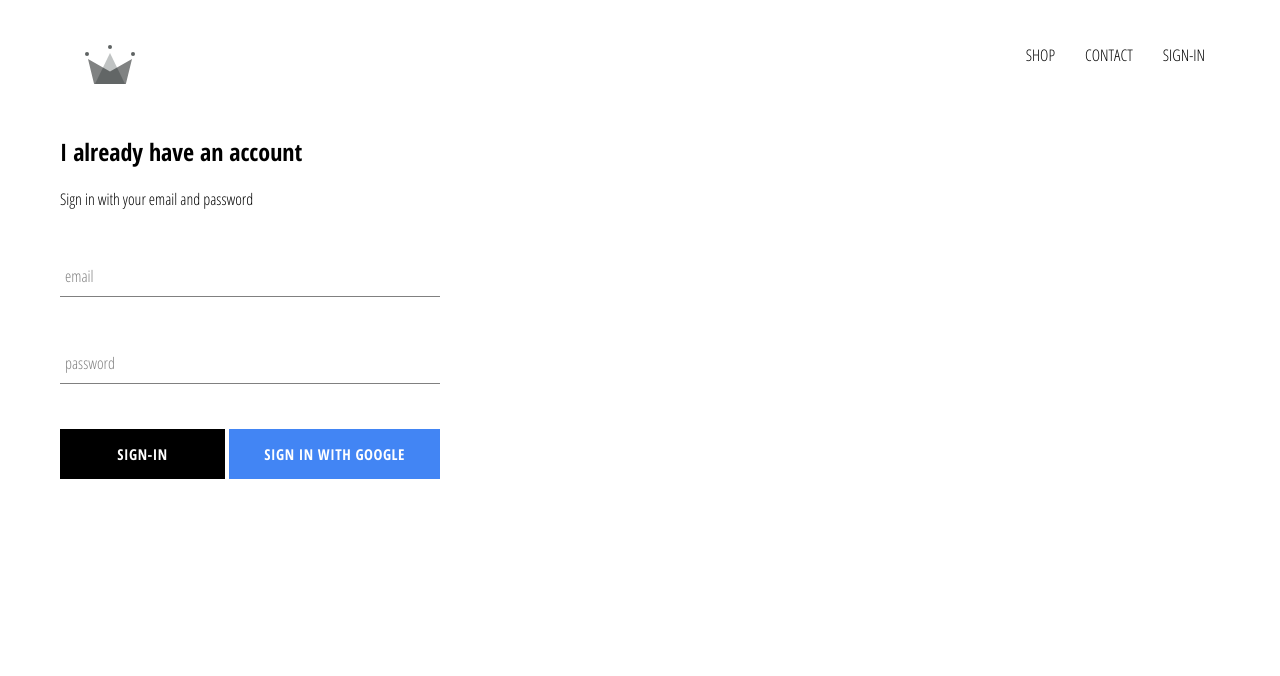
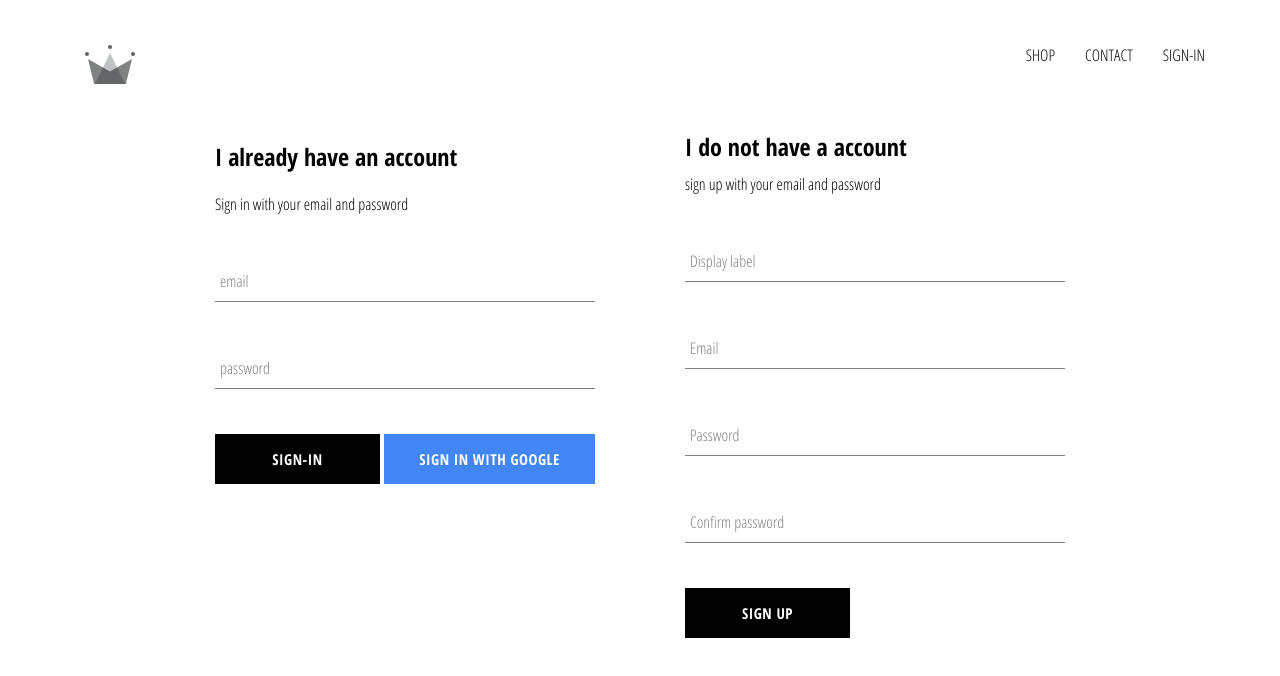
Before and after one commit to Vaibhav-aka-1/leewayhertz-project, a React (Create React App) app: page /signin in a window 1280 px wide. Shown: the top 676 px of the page. Built offline with nearby package versions, Linux system fonts and the light colour scheme; no server answers.

Commit message:
Adding sign-up feature

```diff
--- a/package.json
+++ b/package.json
@@ -6,7 +6,7 @@
     "@testing-library/jest-dom": "^5.11.4",
     "@testing-library/react": "^11.1.0",
     "@testing-library/user-event": "^12.1.10",
-    "firebase": "^8.0.2",
+    "firebase": "^7.14.1",
     "node-sass": "^4.14.1",
     "react": "^17.0.1",
     "react-dom": "^17.0.1",
--- a/public/index.html
+++ b/public/index.html
@@ -40,5 +40,7 @@
       To begin the development, run `npm start` or `yarn start`.
       To create a production bundle, use `npm run build` or `yarn build`.
     -->
+    <!-- The core Firebase JS SDK is always required and must be listed first -->
+
   </body>
 </html>
--- a/src/App.js
+++ b/src/App.js
@@ -7,7 +7,7 @@
 import ShopPage from './pages/shop/shop.component';
 import SignInAndSignUp from './components/sign-in-and-sign-up/sign-in-and-sign-up.component';
 import Header from './components/header/header.component';
-import {auth} from './firebase/firebase.util';
+import {auth , createUserProfileDocument} from './firebase/firebase.util';
 
 
 class App extends React.Component {
@@ -23,10 +23,25 @@
   unsubscribeFromAuth = null;
 
   componentDidMount(){
-    this.unsubscribeFromAuth = auth.onAuthStateChanged(user => {
-      this.setState({currentUser: user});
-      console.log(user);
-    })
+    this.unsubscribeFromAuth = auth.onAuthStateChanged(async userAuth => {
+
+       if(userAuth){
+         const userRef = await createUserProfileDocument(userAuth);
+         userRef.onSnapshot(snapShot => {
+          this.setState({
+            currentUser: {
+              id: snapShot.id,
+              ...snapShot.data()
+            }
+          });
+          console.log(this.state);
+         });
+
+       }
+      else{
+        this.setState({currentUser: userAuth});
+      }
+    });
   }
 
   componentWillUnmount(){
--- a/src/components/sign-in-and-sign-up/sign-in-and-sign-up.component.jsx
+++ b/src/components/sign-in-and-sign-up/sign-in-and-sign-up.component.jsx
@@ -2,10 +2,13 @@
 import './sign-in-and-sign-up.style.scss';
 
 import SignIn from './../sign-in/sign-in.component';
+import SignUp from '../sign-up/sign-up.component';
+
 
 const SignInAndSignUp = () => (
     <div className = 'sign-in-and-sign-up'>
         <SignIn />
+        <SignUp />
     </div>
 
 );
--- a/src/components/sign-in-and-sign-up/sign-in-and-sign-up.style.scss
+++ b/src/components/sign-in-and-sign-up/sign-in-and-sign-up.style.scss
@@ -0,0 +1,6 @@
+.sign-in-and-sign-up {
+    width: 850px;
+    display: flex;
+    justify-content: space-between;
+    margin: 30px auto;
+}
--- a/src/components/sign-in/sign-in.component.jsx
+++ b/src/components/sign-in/sign-in.component.jsx
@@ -1,7 +1,7 @@
 import React from 'react';
 import './sign-in.style.scss';
 
-import FormInput from './../../form-input/form-input.component';
+import FormInput from '../form-input/form-input.component';
 import CustomButton from '../custom-button/custom-button.component';
 import {signInWithGoogle} from '../../firebase/firebase.util';
 
--- /dev/null
+++ b/src/components/sign-up/sign-up.component.jsx
@@ -0,0 +1,103 @@
+import React from 'react';
+import FormInput from '../form-input/form-input.component';
+import CustomButton from '../custom-button/custom-button.component';
+
+import {auth , createUserProfileDocument} from '../../firebase/firebase.util';
+
+import './sign-up.style.scss';
+
+class SignUp extends React.Component{
+    constructor(){
+        super();
+
+        this.state = {
+            displayName: '',
+            email: '',
+            password: '',
+            confirmPassword: ''
+        }
+    }
+
+    handleSubmit = async event => {
+        event.preventDefault();
+        const {displayName , email , password , confirmPassword} = this.state;
+        if(password !== confirmPassword){
+            alert("Password doesn't match");
+            return;
+        }
+        try{
+            const {user} = await auth.createUserWithEmailAndPassword(email,password);
+            await createUserProfileDocument(user , {displayName});
+            this.setState({
+                displayName: '',
+                email: '',
+                password: '',
+                confirmPassword: ''
+            });
+        }catch(error){
+            console.log(error);
+        }
+    }
+
+    handleChange = event => {
+        const {name , value} = event.target;
+
+        this.setState({[name]: value})
+    }
+
+
+    render(){
+        const {displayName , email , password , confirmPassword} = this.state;
+        return(
+            <div className='sign-up'>
+                <h2 className='title'>
+                    I do not have a account
+                </h2>
+                <span>sign up with your email and password</span>
+
+                <form className='sign-up-form' onSubmit={this.handleSubmit}>
+                    <FormInput
+                        type='text'
+                        name='displayName'
+                        value={displayName}
+                        onChange={this.handleChange}
+                        label='Display label'
+                        required
+                    />
+
+                    <FormInput
+                        type='email'
+                        name='email'
+                        value={email}
+                        onChange={this.handleChange}
+                        label='Email'
+                        required
+                    />
+
+                    <FormInput
+                        type='password'
+                        name='password'
+                        value={password}
+                        onChange={this.handleChange}
+                        label='Password'
+                        required
+                    />
+
+                    <FormInput
+                        type='password'
+                        name='confirmPassword'
+                        value={confirmPassword}
+                        onChange={this.handleChange}
+                        label='Confirm password'
+                        required
+                    />
+                    <CustomButton
+                    type='submit'>Sign up</CustomButton>
+                </form>
+            </div>
+
+        )
+    }
+}
+
+export default SignUp;
--- /dev/null
+++ b/src/components/sign-up/sign-up.style.scss
@@ -0,0 +1,9 @@
+.sign-up{
+    display: flex;
+    flex-direction: column;
+    width: 380px;
+
+    .title{
+        margin: 10px 0;
+    }
+}
--- a/src/firebase/firebase.util.js
+++ b/src/firebase/firebase.util.js
@@ -13,13 +13,95 @@
   measurementId: "G-4C2HTJ96RK"
   };
 
+  export const createUserProfileDocument = async (userAuth , additionalData) => {
+    if(!userAuth) return;
+    const userRef =  firestore.doc(`users/${userAuth.uid}`);
+    const snapShot = await userRef.get();
+    if (!snapShot.exists) {
+      const { displayName, email } = userAuth;
+      const createdAt = new Date();
+      try {
+        await userRef.set({
+          displayName,
+          email,
+          createdAt,
+          ...additionalData
+        });
+      } catch (error) {
+        console.log('error creating user');
+      }
+    }
+
+    return userRef;
+
+  }
+
+
   firebase.initializeApp(config);
+
 
   export const auth = firebase.auth();
   export const firestore = firebase.firestore();
+
 
   const provider = new firebase.auth.GoogleAuthProvider();
   provider.setCustomParameters({prompt: 'select_account'});
   export const signInWithGoogle = () => auth.signInWithPopup(provider);
 
   export default firebase;
+
+
+  /*
+
+  import firebase from 'firebase/app';
+import 'firebase/firestore';
+import 'firebase/auth';
+
+const config = {
+  apiKey: 'AIzaSyCdHT-AYHXjF7wOrfAchX4PIm3cSj5tn14',
+  authDomain: 'crwn-db.firebaseapp.com',
+  databaseURL: 'https://crwn-db.firebaseio.com',
+  projectId: 'crwn-db',
+  storageBucket: 'crwn-db.appspot.com',
+  messagingSenderId: '850995411664',
+  appId: '1:850995411664:web:7ddc01d597846f65'
+};
+
+firebase.initializeApp(config);
+
+export const createUserProfileDocument = async (userAuth, additionalData) => {
+  if (!userAuth) return;
+
+  const userRef = firestore.doc(`users/${userAuth.uid}`);
+
+  const snapShot = await userRef.get();
+
+  if (!snapShot.exists) {
+    const { displayName, email } = userAuth;
+    const createdAt = new Date();
+    try {
+      await userRef.set({
+        displayName,
+        email,
+        createdAt,
+        ...additionalData
+      });
+    } catch (error) {
+      console.log('error creating user', error.message);
+    }
+  }
+
+  return userRef;
+};
+
+export const auth = firebase.auth();
+export const firestore = firebase.firestore();
+
+const provider = new firebase.auth.GoogleAuthProvider();
+provider.setCustomParameters({ prompt: 'select_account' });
+export const signInWithGoogle = () => auth.signInWithPopup(provider);
+
+export default firebase;
+
+
+  */
```
Also changed, not shown: CORS.json (added, +7 -0 lines), src/components/form-input/form-input.component.jsx (renamed from src/form-input/form-input.component.jsx), src/components/form-input/form-input.style.scss (renamed from src/form-input/form-input.style.scss), 2 other files (tests, documents, lock files or other folders). Lines whose indentation alone changed are shown as unchanged.
